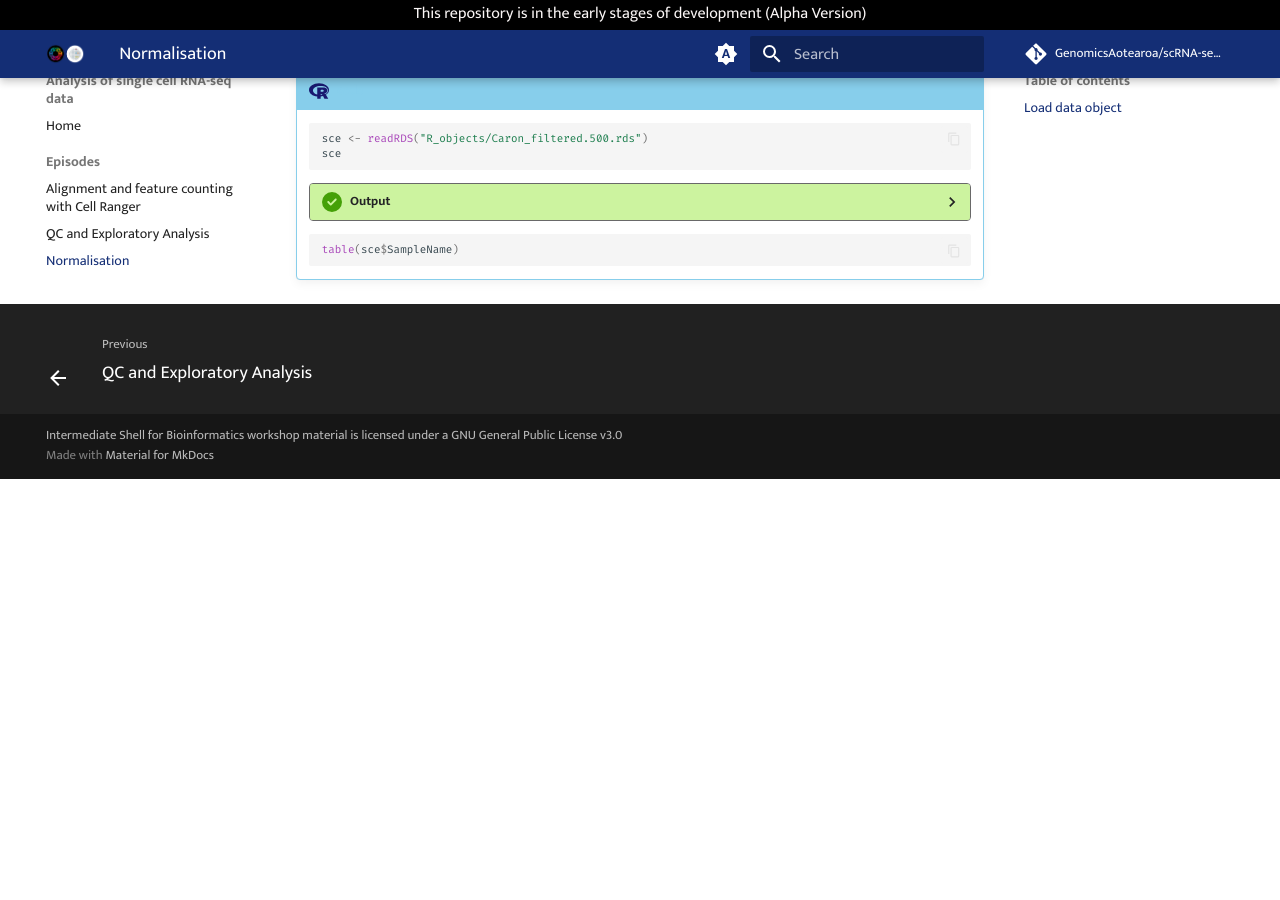
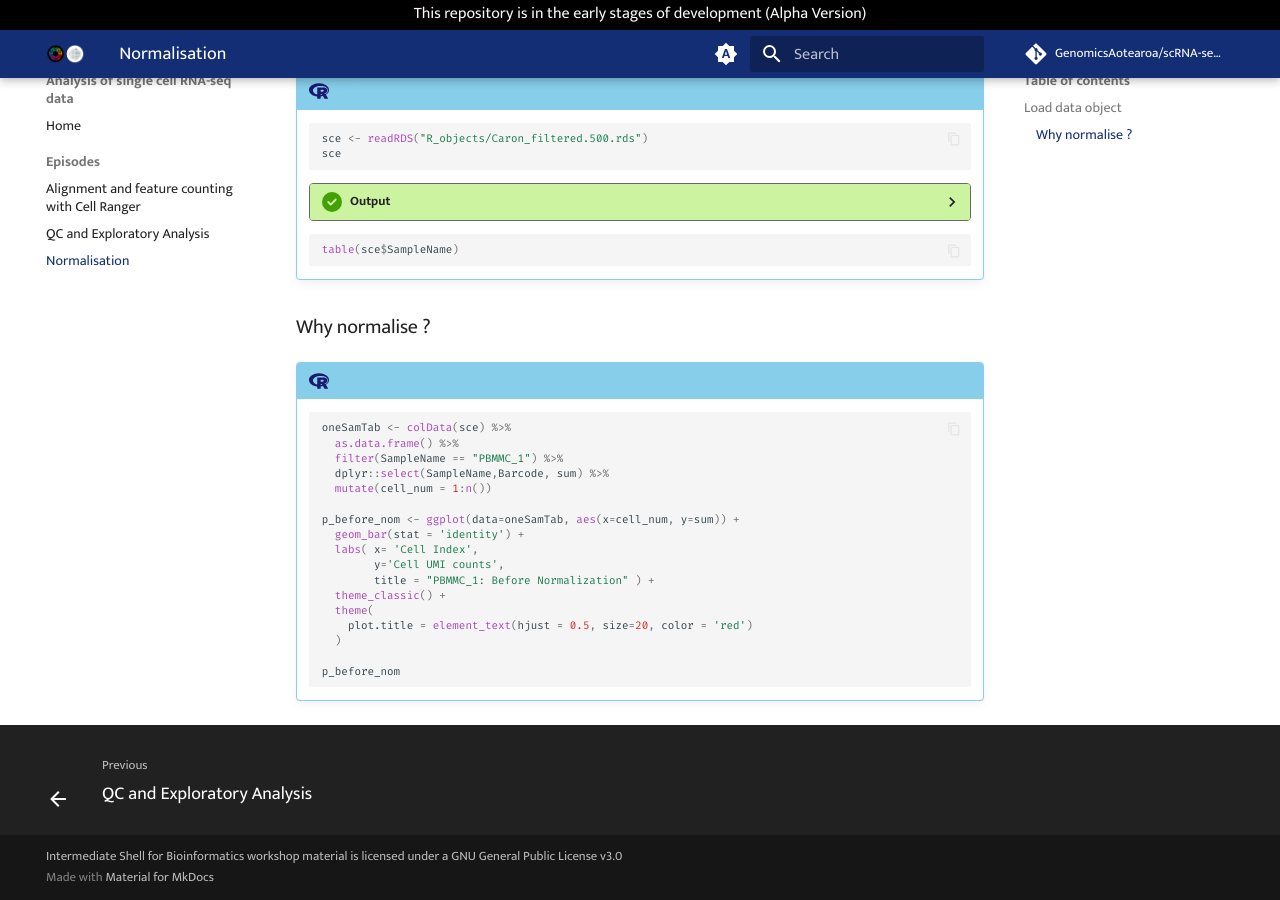
Before and after one commit to GenomicsAotearoa/scRNA-seq-data-analysis, an MkDocs documentation site: the page built from docs/episodes /3.md, in a window 1280 px wide and 900 px high, scrolled down 538 px. Built offline with MkDocs 1.6.1 and Material for MkDocs 9.7.7, drawn with Linux system fonts in a browser that asks for light colours; comment, search, counter and statistics services are not loaded; before the commit the page ends 1017 px from its top, so only the background shows below that.

Commit message:
why normalise

````diff
--- a/docs/episodes /3.md
+++ b/docs/episodes /3.md
@@ -41,3 +41,26 @@ For the purposes of this demonstration we have generated a smaller data set in w
     ```r
     table(sce$SampleName)
     ```
+### Why normalise ?
+
+!!! r-project "code"
+
+    ```r
+    oneSamTab <- colData(sce) %>%
+      as.data.frame() %>%
+      filter(SampleName == "PBMMC_1") %>%
+      dplyr::select(SampleName,Barcode, sum) %>%
+      mutate(cell_num = 1:n())
+
+    p_before_nom <- ggplot(data=oneSamTab, aes(x=cell_num, y=sum)) +
+      geom_bar(stat = 'identity') +
+      labs( x= 'Cell Index',
+            y='Cell UMI counts',
+            title = "PBMMC_1: Before Normalization" ) +
+      theme_classic() +
+      theme(
+        plot.title = element_text(hjust = 0.5, size=20, color = 'red')
+      )
+
+    p_before_nom
+    ```
````
